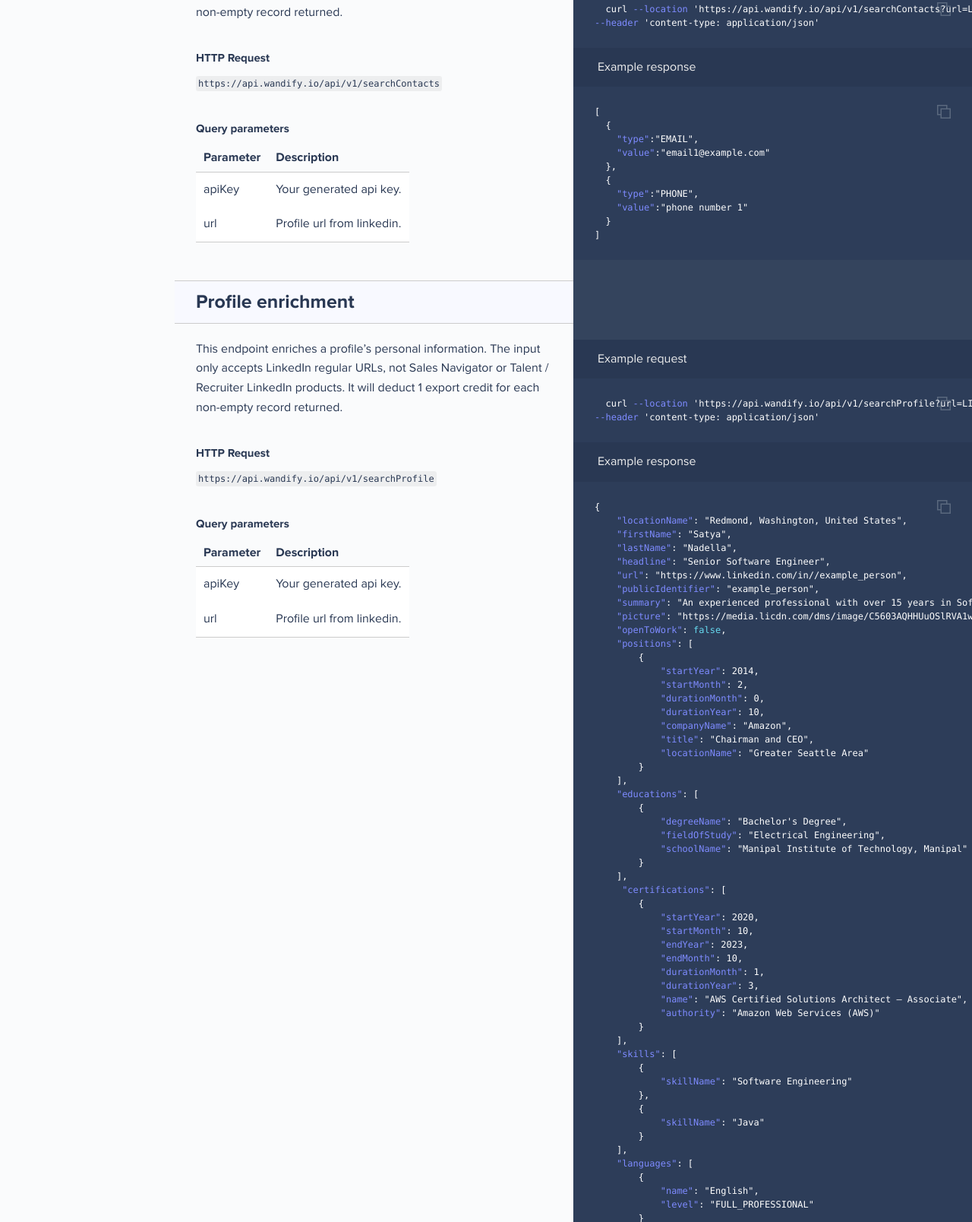
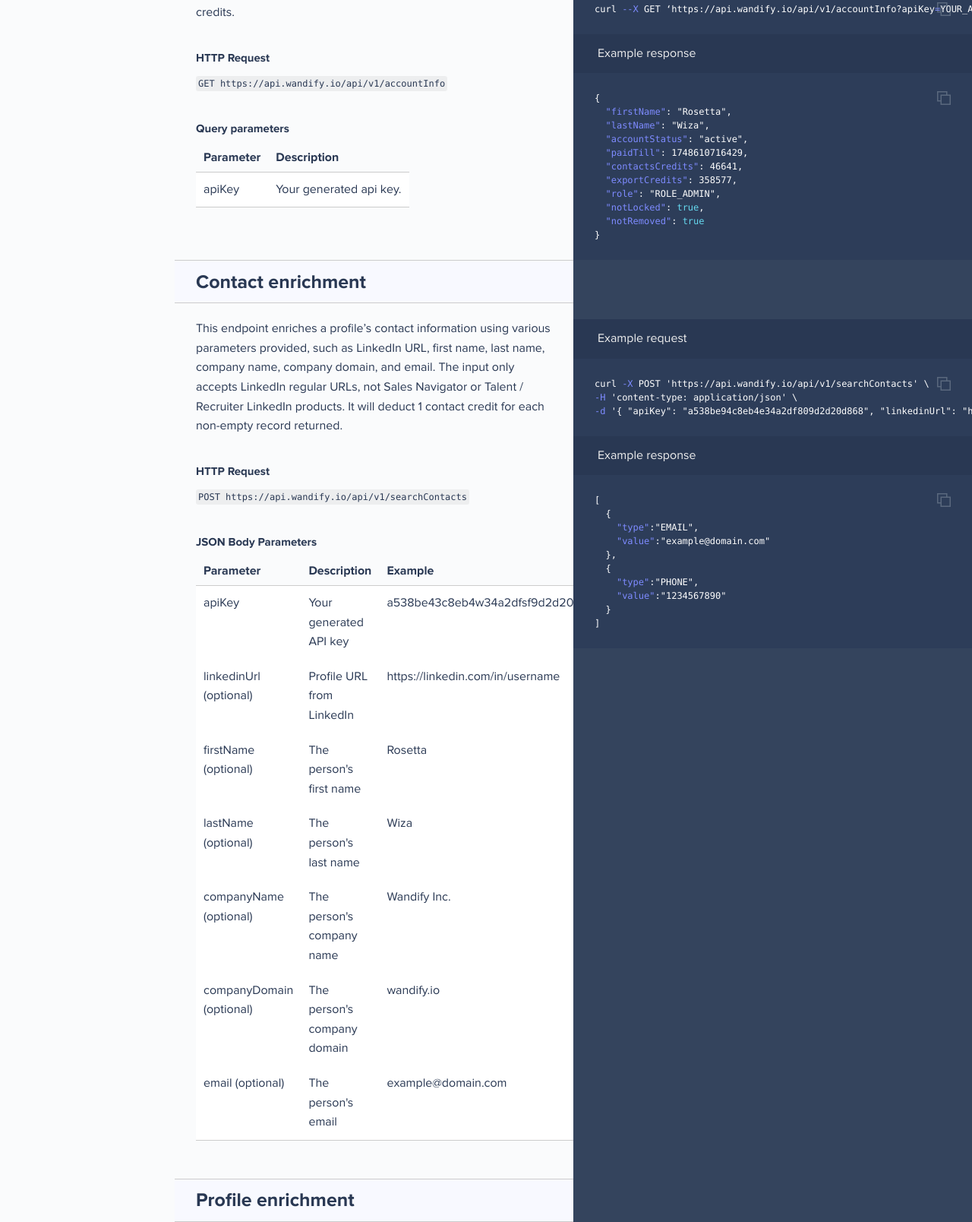
Before and after one commit to wandifyio/api, a plain HTML site: page api/index.html in a window 1280 px wide. Shown: the part 1192-2800 px from the top of the page at 76% size. Drawn offline with Linux system fonts and the light colour scheme.

Commit message:
Documentation text change

```diff
--- a/api/index.html
+++ b/api/index.html
@@ -332,7 +332,7 @@
               </ul>
           </li>
           <li>
-            <a href="#contact-enrichment" class="toc-h1 toc-link" data-title="Contact enrichment">Contact enrichment</a>
+            <a href="#account-information-retrieval" class="toc-h1 toc-link" data-title="Account information retrieval">Account information retrieval</a>
               <ul class="toc-list-h2">
                   <li>
                     <a href="#http-request" class="toc-h2 toc-link" data-title="HTTP Request">HTTP Request</a>
@@ -343,13 +343,24 @@
               </ul>
           </li>
           <li>
-            <a href="#profile-enrichment" class="toc-h1 toc-link" data-title="Profile enrichment">Profile enrichment</a>
+            <a href="#contact-enrichment" class="toc-h1 toc-link" data-title="Contact enrichment">Contact enrichment</a>
               <ul class="toc-list-h2">
                   <li>
                     <a href="#http-request-2" class="toc-h2 toc-link" data-title="HTTP Request">HTTP Request</a>
                   </li>
                   <li>
-                    <a href="#query-parameters-2" class="toc-h2 toc-link" data-title="Query parameters">Query parameters</a>
+                    <a href="#json-body-parameters" class="toc-h2 toc-link" data-title="JSON Body Parameters">JSON Body Parameters</a>
+                  </li>
+              </ul>
+          </li>
+          <li>
+            <a href="#profile-enrichment" class="toc-h1 toc-link" data-title="Profile enrichment">Profile enrichment</a>
+              <ul class="toc-list-h2">
+                  <li>
+                    <a href="#http-request-3" class="toc-h2 toc-link" data-title="HTTP Request">HTTP Request</a>
+                  </li>
+                  <li>
+                    <a href="#json-body-parameters-2" class="toc-h2 toc-link" data-title="JSON Body Parameters">JSON Body Parameters</a>
                   </li>
               </ul>
           </li>
@@ -376,7 +387,7 @@
 <div class="highlight"><pre class="highlight shell tab-shell"><code>  curl <span class="nt">--location</span> <span class="s1">'https://api.wandify.io/api/v1/health?apiKey=YOUR_API_KEY'</span> <span class="se">\</span>
 <span class="nt">--header</span> <span class="s1">'content-type: application/json'</span>
 </code></pre></div><h3 id='example-request'>Example request</h3>
-<p><code>https://api.wandify.io/api/v1/auth/health</code></p>
+<p><code>GET https://api.wandify.io/api/v1/auth/health</code></p>
 
 <aside class="notice">
   If authentication is successful, you should expect to see status 200
@@ -385,30 +396,30 @@
 <p>Requests to our API will be limited by different type of credits  in accordance with your current pricing plan.</p>
 <h3 id='rate-limits-2'>Rate limits</h3>
 <p>For each endpoint, the limit is 5 requests per second.</p>
-<h1 id='contact-enrichment'>Contact enrichment</h1>
+<h1 id='account-information-retrieval'>Account information retrieval</h1>
 <blockquote>
 <p>Example request</p>
 </blockquote>
-<div class="highlight"><pre class="highlight shell tab-shell"><code>  curl <span class="nt">--location</span> <span class="s1">'https://api.wandify.io/api/v1/searchContacts?url=LINKEDIN_PROFILE_URL&amp;apiKey=YOUR_API_KEY'</span> <span class="se">\</span>
-<span class="nt">--header</span> <span class="s1">'content-type: application/json'</span>
+<div class="highlight"><pre class="highlight shell tab-shell"><code>curl <span class="nt">--X</span> GET ‘https://api.wandify.io/api/v1/accountInfo?apiKey<span class="o">=</span>YOUR_API_KEY’
 </code></pre></div>
 <blockquote>
 <p>Example response</p>
 </blockquote>
-<div class="highlight"><pre class="highlight json tab-json"><code><span class="p">[</span><span class="w">
-  </span><span class="p">{</span><span class="w">
-    </span><span class="nl">"type"</span><span class="p">:</span><span class="s2">"EMAIL"</span><span class="p">,</span><span class="w">
-    </span><span class="nl">"value"</span><span class="p">:</span><span class="s2">"email1@example.com"</span><span class="w">
-  </span><span class="p">},</span><span class="w">
-  </span><span class="p">{</span><span class="w">
-    </span><span class="nl">"type"</span><span class="p">:</span><span class="s2">"PHONE"</span><span class="p">,</span><span class="w">
-    </span><span class="nl">"value"</span><span class="p">:</span><span class="s2">"phone number 1"</span><span class="w">
-  </span><span class="p">}</span><span class="w">
-</span><span class="p">]</span><span class="w">
+<div class="highlight"><pre class="highlight json tab-json"><code><span class="p">{</span><span class="w">
+  </span><span class="nl">"firstName"</span><span class="p">:</span><span class="w"> </span><span class="s2">"Rosetta"</span><span class="p">,</span><span class="w">
+  </span><span class="nl">"lastName"</span><span class="p">:</span><span class="w"> </span><span class="s2">"Wiza"</span><span class="p">,</span><span class="w">
+  </span><span class="nl">"accountStatus"</span><span class="p">:</span><span class="w"> </span><span class="s2">"active"</span><span class="p">,</span><span class="w">
+  </span><span class="nl">"paidTill"</span><span class="p">:</span><span class="w"> </span><span class="mi">1748610716429</span><span class="p">,</span><span class="w">
+  </span><span class="nl">"contactsCredits"</span><span class="p">:</span><span class="w"> </span><span class="mi">46641</span><span class="p">,</span><span class="w">
+  </span><span class="nl">"exportCredits"</span><span class="p">:</span><span class="w"> </span><span class="mi">358577</span><span class="p">,</span><span class="w">
+  </span><span class="nl">"role"</span><span class="p">:</span><span class="w"> </span><span class="s2">"ROLE_ADMIN"</span><span class="p">,</span><span class="w">
+  </span><span class="nl">"notLocked"</span><span class="p">:</span><span class="w"> </span><span class="kc">true</span><span class="p">,</span><span class="w">
+  </span><span class="nl">"notRemoved"</span><span class="p">:</span><span class="w"> </span><span class="kc">true</span><span class="w">
+</span><span class="p">}</span><span class="w">
 </span></code></pre></div>
-<p>This endpoint enriches a profile&#39;s contact information. The input only accepts LinkedIn regular URLs, not Sales Navigator or Talent / Recruiter LinkedIn products. It will deduct 1 contact credit for each non-empty record returned.</p>
+<p>This endpoint retrieves detailed account information based on the provided API key. It returns the user’s personal details, account status, subscription information, and available contact and export credits.</p>
 <h3 id='http-request'>HTTP Request</h3>
-<p><code>https://api.wandify.io/api/v1/searchContacts</code></p>
+<p><code>GET https://api.wandify.io/api/v1/accountInfo</code></p>
 <h3 id='query-parameters'>Query parameters</h3>
 <table><thead>
 <tr>
@@ -420,27 +431,93 @@
 <td>apiKey</td>
 <td>Your generated api key.</td>
 </tr>
+</tbody></table>
+<h1 id='contact-enrichment'>Contact enrichment</h1>
+<blockquote>
+<p>Example request</p>
+</blockquote>
+<div class="highlight"><pre class="highlight shell tab-shell"><code>curl <span class="nt">-X</span> POST <span class="s1">'https://api.wandify.io/api/v1/searchContacts'</span> <span class="se">\</span>
+<span class="nt">-H</span> <span class="s1">'content-type: application/json'</span> <span class="se">\</span>
+<span class="nt">-d</span> <span class="s1">'{ "apiKey": "a538be94c8eb4e34a2df809d2d20d868", "linkedinUrl": "https://linkedin.com/in/username", "firstName": "Rosetta", "lastName": "Wiza", "companyName": "Wandify Inc.", "companyDomain": "wandify.io", "email": "example@domain.com" }'</span>
+</code></pre></div>
+<blockquote>
+<p>Example response</p>
+</blockquote>
+<div class="highlight"><pre class="highlight json tab-json"><code><span class="p">[</span><span class="w">
+  </span><span class="p">{</span><span class="w">
+    </span><span class="nl">"type"</span><span class="p">:</span><span class="s2">"EMAIL"</span><span class="p">,</span><span class="w">
+    </span><span class="nl">"value"</span><span class="p">:</span><span class="s2">"example@domain.com"</span><span class="w">
+  </span><span class="p">},</span><span class="w">
+  </span><span class="p">{</span><span class="w">
+    </span><span class="nl">"type"</span><span class="p">:</span><span class="s2">"PHONE"</span><span class="p">,</span><span class="w">
+    </span><span class="nl">"value"</span><span class="p">:</span><span class="s2">"1234567890"</span><span class="w">
+  </span><span class="p">}</span><span class="w">
+</span><span class="p">]</span><span class="w">
+</span></code></pre></div>
+<p>This endpoint enriches a profile’s contact information using various parameters provided, such as LinkedIn URL, first name, last name, company name, company domain, and email. The input only accepts LinkedIn regular URLs, not Sales Navigator or Talent / Recruiter LinkedIn products. It will deduct 1 contact credit for each non-empty record returned.</p>
+<h3 id='http-request-2'>HTTP Request</h3>
+<p><code>POST https://api.wandify.io/api/v1/searchContacts</code></p>
+<h3 id='json-body-parameters'>JSON Body Parameters</h3>
+<table><thead>
 <tr>
-<td>url</td>
-<td>Profile url from linkedin.</td>
+<th>Parameter</th>
+<th>Description</th>
+<th>Example</th>
+</tr>
+</thead><tbody>
+<tr>
+<td>apiKey</td>
+<td>Your generated API key</td>
+<td>a538be43c8eb4w34a2dfsf9d2d202368</td>
+</tr>
+<tr>
+<td>linkedinUrl (optional)</td>
+<td>Profile URL from LinkedIn</td>
+<td>https://linkedin.com/in/username</td>
+</tr>
+<tr>
+<td>firstName (optional)</td>
+<td>The person&#39;s first name</td>
+<td>Rosetta</td>
+</tr>
+<tr>
+<td>lastName (optional)</td>
+<td>The person&#39;s last name</td>
+<td>Wiza</td>
+</tr>
+<tr>
+<td>companyName (optional)</td>
+<td>The person&#39;s company name</td>
+<td>Wandify Inc.</td>
+</tr>
+<tr>
+<td>companyDomain (optional)</td>
+<td>The person&#39;s company domain</td>
+<td>wandify.io</td>
+</tr>
+<tr>
+<td>email (optional)</td>
+<td>The person&#39;s email</td>
+<td>example@domain.com</td>
 </tr>
 </tbody></table>
 <h1 id='profile-enrichment'>Profile enrichment</h1>
 <blockquote>
 <p>Example request</p>
 </blockquote>
-<div class="highlight"><pre class="highlight shell tab-shell"><code>  curl <span class="nt">--location</span> <span class="s1">'https://api.wandify.io/api/v1/searchProfile?url=LINKEDIN_PROFILE_URL&amp;apiKey=YOUR_API_KEY'</span> <span class="se">\</span>
-<span class="nt">--header</span> <span class="s1">'content-type: application/json'</span>
+<div class="highlight"><pre class="highlight shell tab-shell"><code>curl <span class="nt">-X</span> POST <span class="s1">'https://api.wandify.io/api/v1/searchProfile'</span> <span class="se">\</span>
+<span class="nt">-H</span> <span class="s1">'content-type: application/json'</span> <span class="se">\</span>
+<span class="nt">-d</span> <span class="s1">'{ "apiKey": "a538be94c8eb4e34a2df809d2d20d868", "linkedinUrl": "https://linkedin.com/in/username", "firstName": "Rosetta", "lastName": "Wiza", "companyName": "Wandify Inc.", "companyDomain": "wandify.io", "email": "example@domain.com" }'</span>
 </code></pre></div>
 <blockquote>
 <p>Example response</p>
 </blockquote>
 <div class="highlight"><pre class="highlight json tab-json"><code><span class="p">{</span><span class="w">
     </span><span class="nl">"locationName"</span><span class="p">:</span><span class="w"> </span><span class="s2">"Redmond, Washington, United States"</span><span class="p">,</span><span class="w">
-    </span><span class="nl">"firstName"</span><span class="p">:</span><span class="w"> </span><span class="s2">"Satya"</span><span class="p">,</span><span class="w">
-    </span><span class="nl">"lastName"</span><span class="p">:</span><span class="w"> </span><span class="s2">"Nadella"</span><span class="p">,</span><span class="w">
+    </span><span class="nl">"firstName"</span><span class="p">:</span><span class="w"> </span><span class="s2">"Rosetta"</span><span class="p">,</span><span class="w">
+    </span><span class="nl">"lastName"</span><span class="p">:</span><span class="w"> </span><span class="s2">"Wiza"</span><span class="p">,</span><span class="w">
     </span><span class="nl">"headline"</span><span class="p">:</span><span class="w"> </span><span class="s2">"Senior Software Engineer"</span><span class="p">,</span><span class="w">
-    </span><span class="nl">"url"</span><span class="p">:</span><span class="w"> </span><span class="s2">"https://www.linkedin.com/in//example_person"</span><span class="p">,</span><span class="w">
+    </span><span class="nl">"url"</span><span class="p">:</span><span class="w"> </span><span class="s2">"https://linkedin.com/in/username"</span><span class="p">,</span><span class="w">
     </span><span class="nl">"publicIdentifier"</span><span class="p">:</span><span class="w"> </span><span class="s2">"example_person"</span><span class="p">,</span><span class="w">
     </span><span class="nl">"summary"</span><span class="p">:</span><span class="w"> </span><span class="s2">"An experienced professional with over 15 years in Software Engineering"</span><span class="p">,</span><span class="w">
     </span><span class="nl">"picture"</span><span class="p">:</span><span class="w"> </span><span class="s2">"https://media.licdn.com/dms/image/C5603AQHHUuOSlRVA1w/profile-displayphoto-shrink_200_200/0/1579726625398?e=1710979200&amp;v=beta&amp;t=BEvT1JTj3Af7dMrjaAdEkAxJETNCoLwQM-vG9nIQuGk"</span><span class="p">,</span><span class="w">
@@ -491,23 +568,51 @@
     </span><span class="p">]</span><span class="w">
 </span><span class="p">}</span><span class="w">
 </span></code></pre></div>
-<p>This endpoint enriches a profile’s personal information. The input only accepts LinkedIn regular URLs, not Sales Navigator or Talent / Recruiter LinkedIn products. It will deduct 1 export credit for each non-empty record returned.</p>
-<h3 id='http-request-2'>HTTP Request</h3>
-<p><code>https://api.wandify.io/api/v1/searchProfile</code></p>
-<h3 id='query-parameters-2'>Query parameters</h3>
+<p>This endpoint enables you to access a range of profile information, including job history, educational background, skills, and other details using various parameters provided, such as LinkedIn URL, first name, last name, company name, company domain, and email. The input only accepts LinkedIn regular URLs, not Sales Navigator or Talent / Recruiter LinkedIn products. It will deduct 1 export credit for each non-empty record returned.</p>
+<h3 id='http-request-3'>HTTP Request</h3>
+<p><code>POST https://api.wandify.io/api/v1/searchProfile</code></p>
+<h3 id='json-body-parameters-2'>JSON Body Parameters</h3>
 <table><thead>
 <tr>
 <th>Parameter</th>
 <th>Description</th>
+<th>Example</th>
 </tr>
 </thead><tbody>
 <tr>
 <td>apiKey</td>
-<td>Your generated api key.</td>
+<td>Your generated API key</td>
+<td>a538be43c8eb4w34a2dfsf9d2d202368</td>
 </tr>
 <tr>
-<td>url</td>
-<td>Profile url from linkedin.</td>
+<td>linkedinUrl (optional)</td>
+<td>Profile URL from LinkedIn</td>
+<td>https://linkedin.com/in/username</td>
+</tr>
+<tr>
+<td>firstName (optional)</td>
+<td>The person&#39;s first name</td>
+<td>Rosetta</td>
+</tr>
+<tr>
+<td>lastName (optional)</td>
+<td>The person&#39;s last name</td>
+<td>Wiza</td>
+</tr>
+<tr>
+<td>companyName (optional)</td>
+<td>The person&#39;s company name</td>
+<td>Wandify Inc.</td>
+</tr>
+<tr>
+<td>companyDomain (optional)</td>
+<td>The person&#39;s company domain</td>
+<td>wandify.io</td>
+</tr>
+<tr>
+<td>email (optional)</td>
+<td>The person&#39;s email</td>
+<td>example@domain.com</td>
 </tr>
 </tbody></table>
 
```
